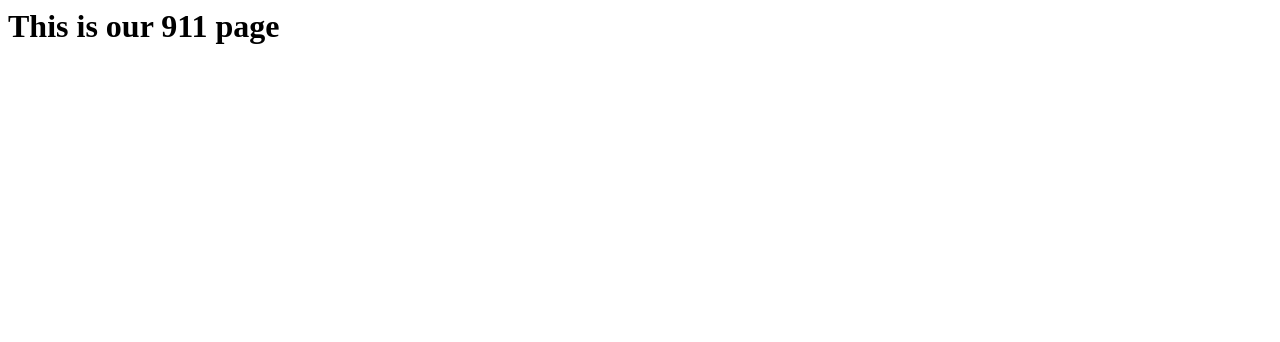
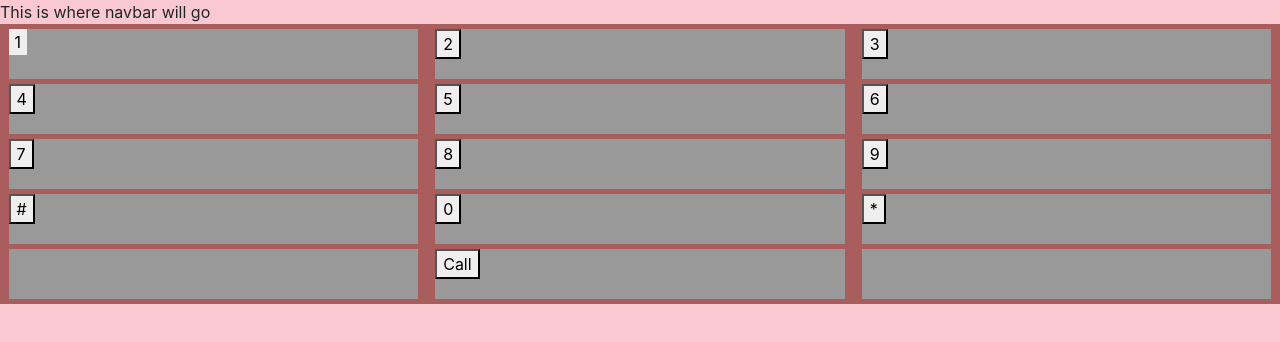
Before and after one commit to rdargali/emergency, a plain HTML site: page 911.html in a window 1280 px wide. Drawn offline with nearby package versions, Linux system fonts and the light colour scheme.

Commit message:
adding buttons

```diff
--- a/911.html
+++ b/911.html
@@ -3,9 +3,64 @@
     <meta charset="UTF-8">
     <meta name="viewport" content="width=device-width, initial-scale=1.0">
     <meta http-equiv="X-UA-Compatible" content="ie=edge">
-    <title>Document</title>
+    <link rel="stylesheet"  href="style.css">
+    <link rel="stylesheet" href="https://stackpath.bootstrapcdn.com/bootstrap/4.3.1/css/bootstrap.min.css" integrity="sha384-ggOyR0iXCbMQv3Xipma34MD+dH/1fQ784/j6cY/iJTQUOhcWr7x9JvoRxT2MZw1T" crossorigin="anonymous">
+
+    <title>HELP!</title>
 </head>
 <body>
-    <h1>This is our 911 page</h1>
+    <div>
+        <header>
+            This is where navbar will go
+        </header>
+    </div>
+
+    <div class="grid">
+            <div class="cell">
+                <button class="phone-button" type="button">1</button>
+            </div>
+            <div class="cell">
+                <button type="button">2</button>
+            </div>
+            <div class="cell">
+                <button type="button">3</button>
+            </div>
+            <div class="cell">
+                <button type="button">4</button>
+            </div>
+            <div class="cell">
+                <button type="button">5</button>
+            </div>
+            <div class="cell">
+                <button type="button">6</button>
+            </div>
+            <div class="cell">
+                <button type="button">7</button>
+            </div>
+            <div class="cell">
+                <button type="button">8</button>
+            </div>
+            <div class="cell">
+                <button type="button">9</button>
+            </div>
+            <div class="cell">
+                <button type="button">#</button>
+            </div>
+            <div class="cell">
+                <button type="button">0</button>
+            </div>
+            <div class="cell">
+                <button type="button">*</button>
+            </div>
+            <div class="cell">
+            </div>
+            <div class="cell">
+                <button type="button">Call</button>
+            </div>
+            <div class="cell">
+            </div>
+    </div>
+
+
 </body>
 </html>
--- a/style.css
+++ b/style.css
@@ -67,3 +67,28 @@ html { height: 100% }
     width:100%;
     height:90px;
 }
+.grid {
+    display: flex;                       /* establish flex container */
+    flex-wrap: wrap;                     /* enable flex items to wrap */
+    justify-content: space-around;
+    background-color: rgb(170, 93, 93);
+    padding-top: 5px;
+
+  }
+  .cell {
+    flex: 0 0 32%;                       /* don't grow, don't shrink, width */
+    height: 50px;
+    margin-bottom: 5px;
+    background-color: #999;
+  }
+  .cell:nth-child(3n) {
+    background-color: #999;
+  }
+  .phone-button {
+    border: none;
+    text-align: center;
+    text-decoration: none;
+    display: inline-block;
+    font-size: 16px;
+
+  }
```
